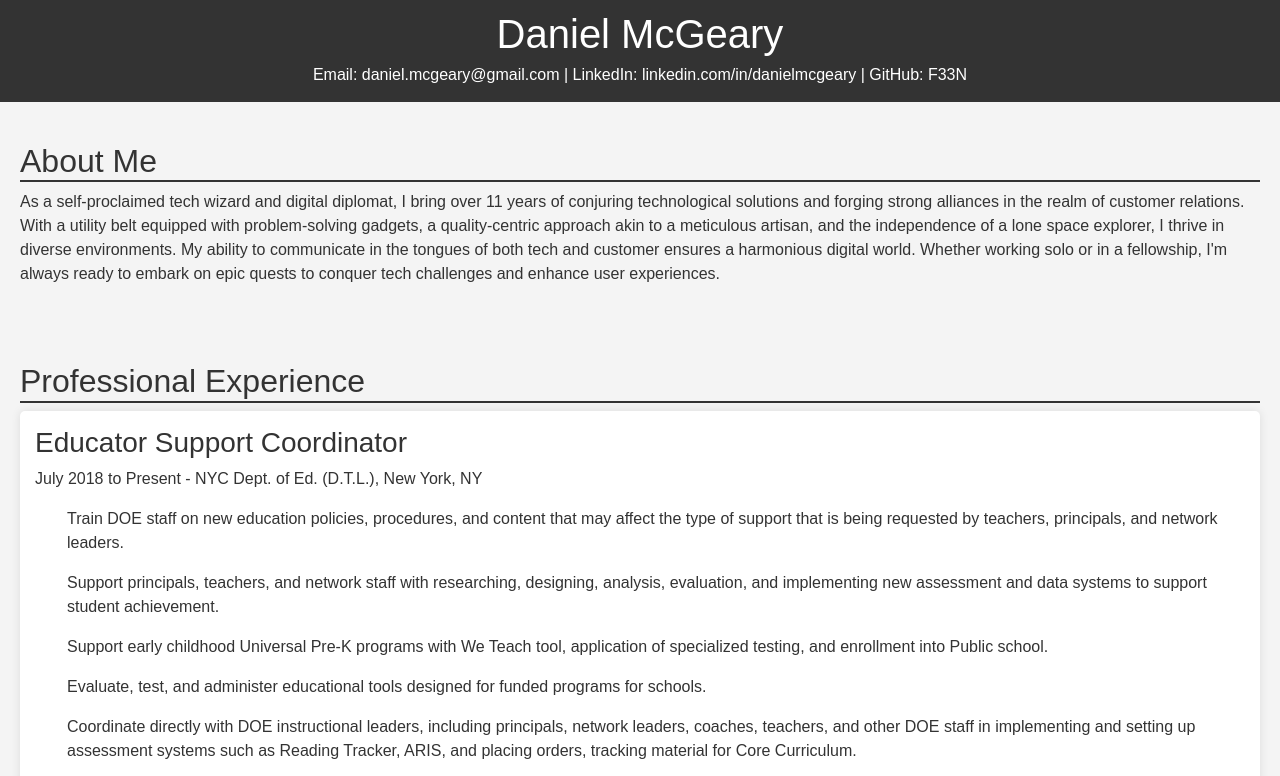
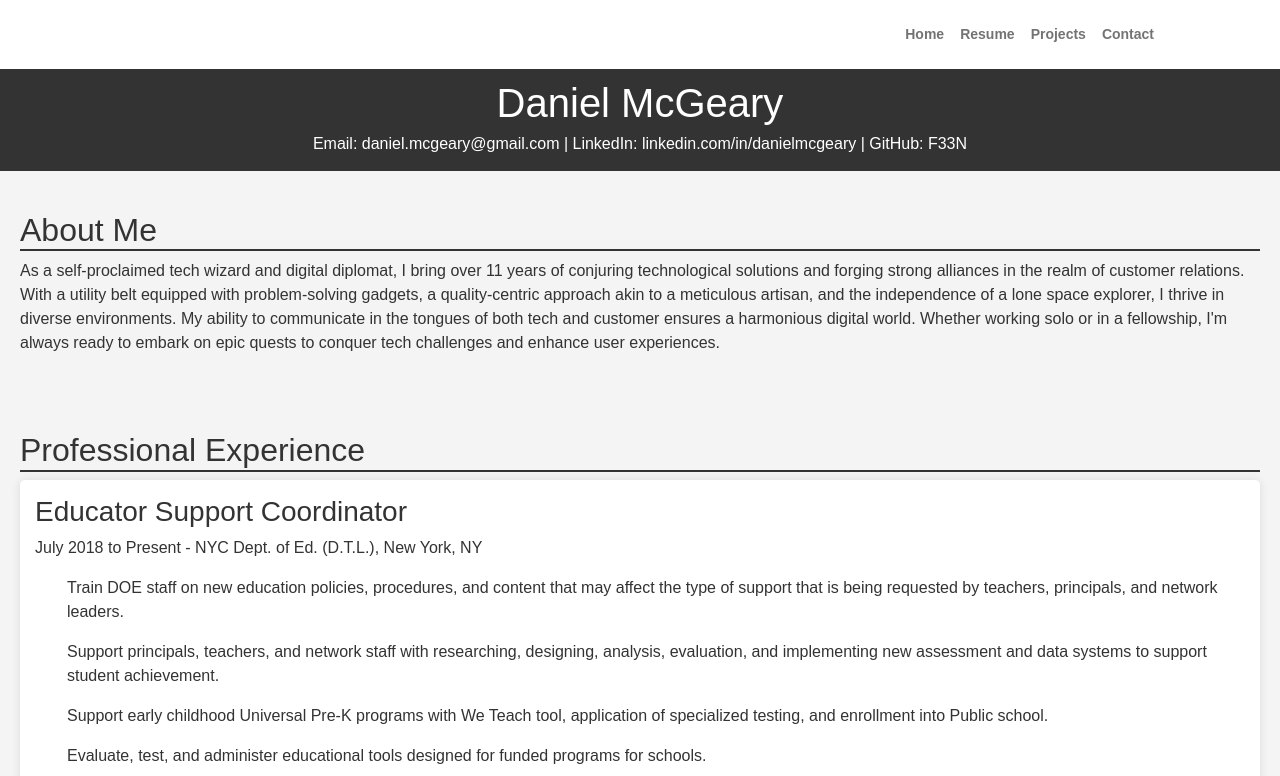
Before and after one commit to F33N/DanielM_Portfolio, a plain HTML site: page resume.html in a window 1280 px wide. Shown: the top 776 px of the page. Drawn offline with Linux system fonts and the light colour scheme; files that its build step writes are made by us from their sources.

Commit message:
Update resume.html

```diff
--- a/resume.html
+++ b/resume.html
@@ -3,6 +3,23 @@
 <head>
     <link rel="stylesheet" type="text/css" href="styles.css">
     <title>Your Name - Resume</title>
+     <body class="d-flex flex-column h-100">
+        <main class="flex-shrink-0">
+            <!-- Navigation-->
+            <nav class="navbar navbar-expand-lg navbar-light bg-white py-3">
+                <div class="container px-5">
+                    <a class="navbar-brand" href="index.html"><span class="fw-bolder text-primary"></span></a>
+                    <button class="navbar-toggler" type="button" data-bs-toggle="collapse" data-bs-target="#navbarSupportedContent" aria-controls="navbarSupportedContent" aria-expanded="false" aria-label="Toggle navigation"><span class="navbar-toggler-icon"></span></button>
+                    <div class="collapse navbar-collapse" id="navbarSupportedContent">
+                        <ul class="navbar-nav ms-auto mb-2 mb-lg-0 small fw-bolder">
+                            <li class="nav-item"><a class="nav-link" href="index.html">Home</a></li>
+                            <li class="nav-item"><a class="nav-link" href="resume.html">Resume</a></li>
+                            <li class="nav-item"><a class="nav-link" href="projects.html">Projects</a></li>
+                            <li class="nav-item"><a class="nav-link" href="contact.html">Contact</a></li>
+                        </ul>
+                    </div>
+                </div>
+            </nav>
 <style>
         body {
             font-family: Arial, sans-serif;
```
